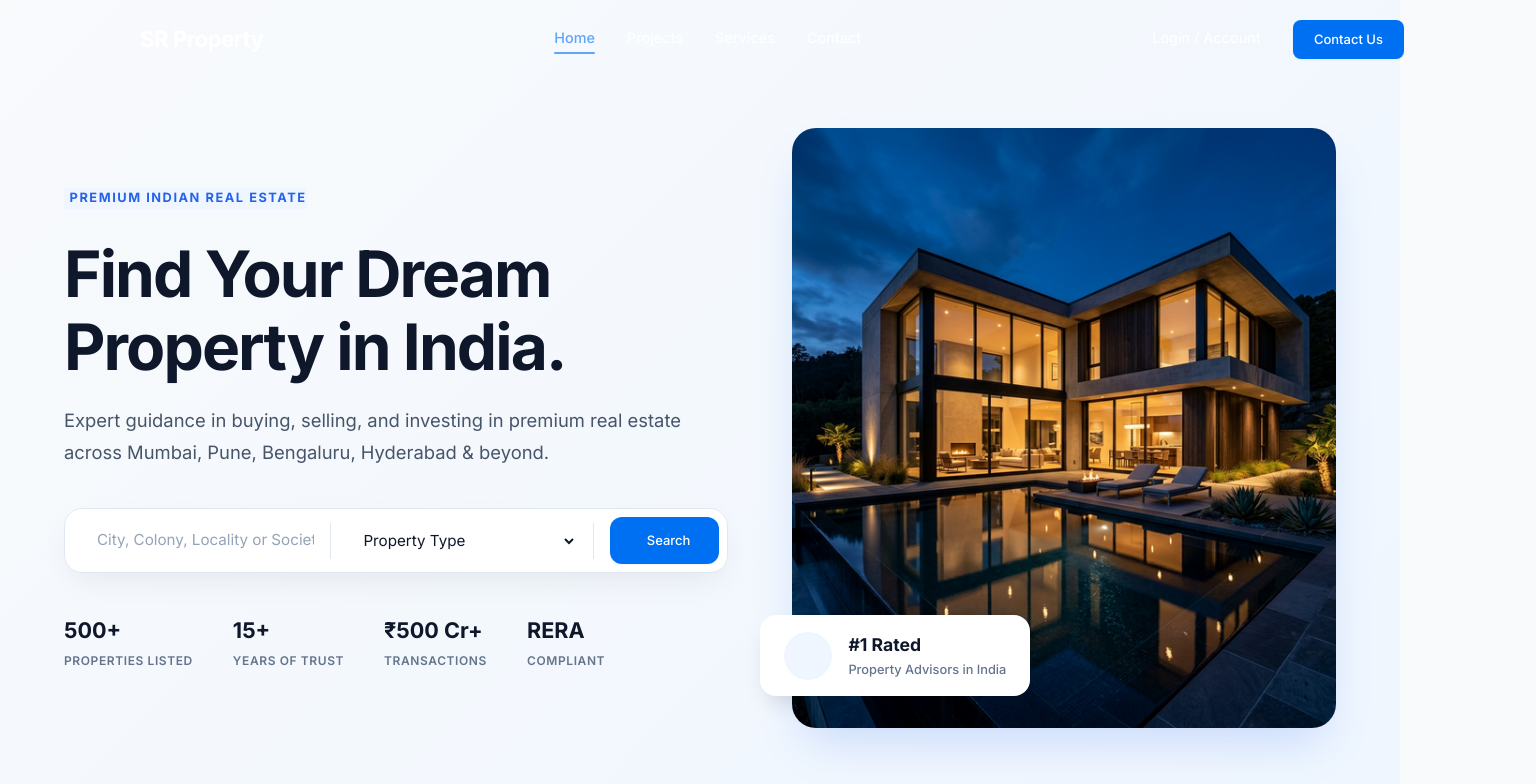
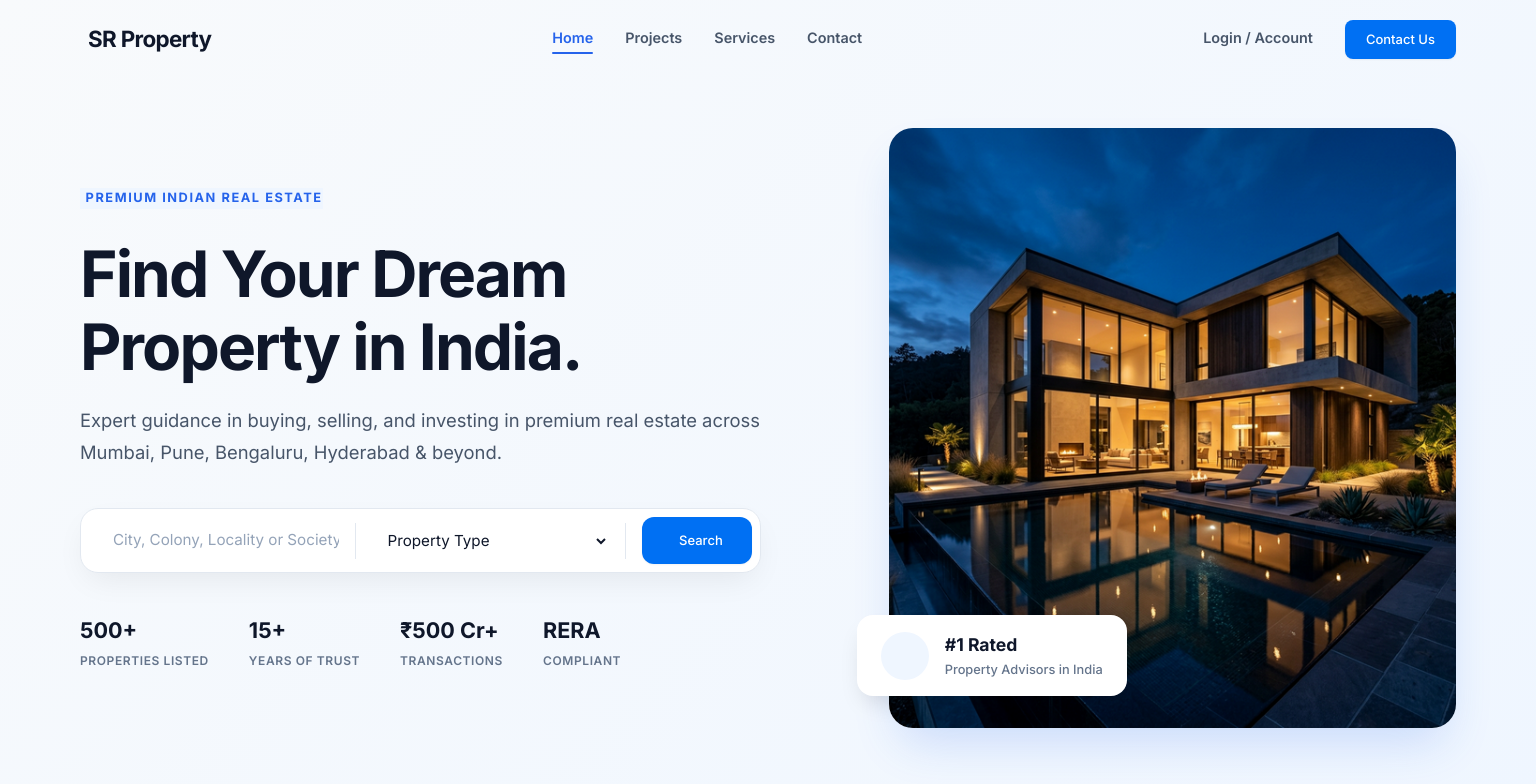
Before and after one commit to Pranav722/sr-property-advisors, a React (Vite) app in the folder frontend/: page / in a window 1536 px wide. Shown: the top 784 px of the page. Built offline with nearby package versions, Linux system fonts and the light colour scheme; no server answers.

Commit message:
fix: responsive scaling for huge monitors and light-theme navbar readability

```diff
--- a/frontend/src/components/Header.jsx
+++ b/frontend/src/components/Header.jsx
@@ -1,11 +1,13 @@
 import React, { useState, useEffect } from 'react';
-import { Link, NavLink, useNavigate } from 'react-router-dom';
+import { Link, NavLink, useNavigate, useLocation } from 'react-router-dom';
 
 const Header = () => {
   const [scrolled, setScrolled] = useState(false);
   const [menuOpen, setMenuOpen] = useState(false);
   const navigate = useNavigate();
+  const location = useLocation();
 
+  const isHome = location.pathname === '/';
   const userInfo = JSON.parse(localStorage.getItem('userInfo'));
   const isAdmin = userInfo?.role === 'admin';
   const isLoggedIn = !!(userInfo?.token);
@@ -25,7 +27,7 @@ const Header = () => {
   }, []);
 
   return (
-    <nav className={`navbar ${scrolled ? 'scrolled' : ''}`} id="navbar">
+    <nav className={`navbar ${scrolled ? 'scrolled' : ''} ${isHome && !scrolled ? 'navbar-light' : ''}`} id="navbar">
       <div className="container flex items-center justify-between">
 
         {/* Left Side: Logo */}
--- a/frontend/src/home.css
+++ b/frontend/src/home.css
@@ -58,8 +58,14 @@
 .navbar.scrolled .nav-link { color: #374151; }
 .navbar.scrolled .nav-link:hover { color: #2563eb; }
 
+/* Light Theme overrides for Homepage Hero */
+.navbar.navbar-light .logo { color: #0f172a; }
+.navbar.navbar-light .nav-link { color: #475569; font-weight: 600; }
+.navbar.navbar-light .nav-link:hover { color: #0f172a; }
+
 .nav-link.active { color: #60a5fa; }
 .navbar.scrolled .nav-link.active { color: #2563eb; }
+.navbar.navbar-light .nav-link.active { color: #2563eb; }
 
 .nav-link.active::after {
   content: '';
@@ -99,6 +105,19 @@
   .hero-grid {
     grid-template-columns: 1.1fr 0.9fr;
     gap: 4rem;
+  }
+}
+
+@media (min-width: 1440px) {
+  .hero-grid {
+    grid-template-columns: 1.2fr 1fr;
+    gap: 6rem;
+  }
+}
+
+@media (min-width: 1536px) {
+  .hero-grid {
+    gap: 8rem;
   }
 }
 
--- a/frontend/src/style.css
+++ b/frontend/src/style.css
@@ -14,7 +14,8 @@
 
 @media (min-width: 640px)  { .container { padding-inline: 2rem; } }
 @media (min-width: 1024px) { .container { padding-inline: 3rem; } }
-@media (min-width: 1440px) { .container { padding-inline: 4rem; } }
+@media (min-width: 1440px) { .container { padding-inline: 4rem; max-width: 1440px; } }
+@media (min-width: 1536px) { .container { padding-inline: 5rem; max-width: 1536px; } }
 
 /* ==== TYPOGRAPHY ==== */
 .text-h1     { font-size: clamp(2.25rem, 5vw, 4rem);   font-weight: 800; line-height: 1.08; letter-spacing: -0.03em; }
```
